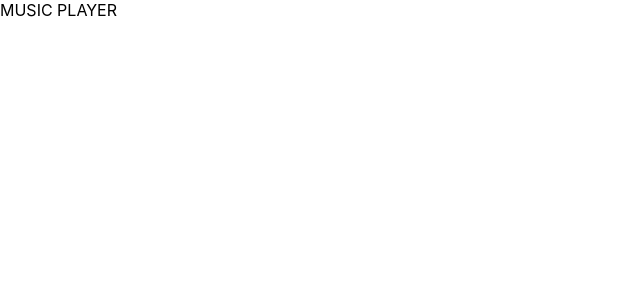
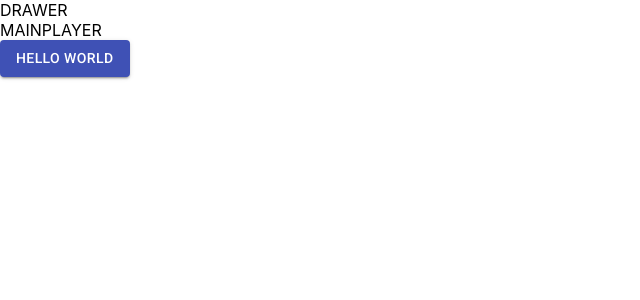
Before and after one commit to somyamehta24/react-music-player, a React (Create React App) app: page /app in a window 1280 px wide. Shown: the top 300 px of the page, without its empty margins (0-640 px from the left). Built offline with nearby package versions, Linux system fonts and the light colour scheme.

Commit message:
basic app components added

```diff
--- /dev/null
+++ b/src/Components/Drawer.js
@@ -0,0 +1,9 @@
+import React from 'react'
+
+export default function Drawer() {
+    return (
+        <div>
+            DRAWER
+        </div>
+    )
+}
--- /dev/null
+++ b/src/Components/MainPlayer.js
@@ -0,0 +1,9 @@
+import React from 'react'
+
+export default function MainPlayer() {
+    return (
+        <div>
+            MAINPLAYER
+        </div>
+    )
+}
--- a/src/Views/Player.js
+++ b/src/Views/Player.js
@@ -1,9 +1,15 @@
 import React from 'react'
+import Drawer from '../Components/Drawer'
+import MainPlayer from '../Components/MainPlayer'
+
+import Button from '@material-ui/core/Button'
 
 export default function Player() {
     return (
         <div>
-            MUSIC PLAYER
+            <Drawer />
+            <MainPlayer />
+            <Button variant="contained" color="primary">Hello World</Button>
         </div>
     )
 }
```
